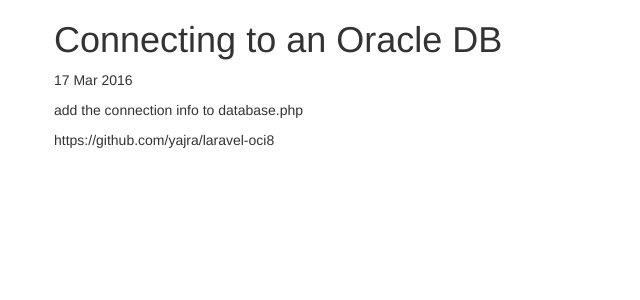
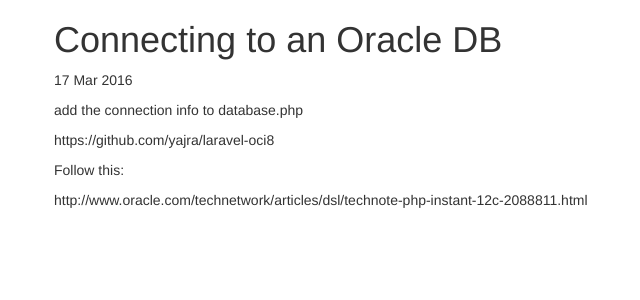
Before and after one commit to ArtisanTinkerer/ArtisanTinkerer.github.io, a Jekyll site: the page built from _posts/2016-03-17-laravel-oracle-connection.md, in a window 1280 px wide. Shown: the top 300 px of the page, without its empty margins (16-656 px from the left). Built offline with Jekyll 4.4.1, drawn with Linux system fonts in a browser that asks for light colours.

Commit message:
Update 2016-03-17-laravel-oracle-connection.md

```diff
--- a/_posts/2016-03-17-laravel-oracle-connection.md
+++ b/_posts/2016-03-17-laravel-oracle-connection.md
@@ -7,3 +7,9 @@ date: 2016-03-17
  add the connection info to database.php
 
 https://github.com/yajra/laravel-oci8
+
+
+
+Follow this:
+
+http://www.oracle.com/technetwork/articles/dsl/technote-php-instant-12c-2088811.html
```
